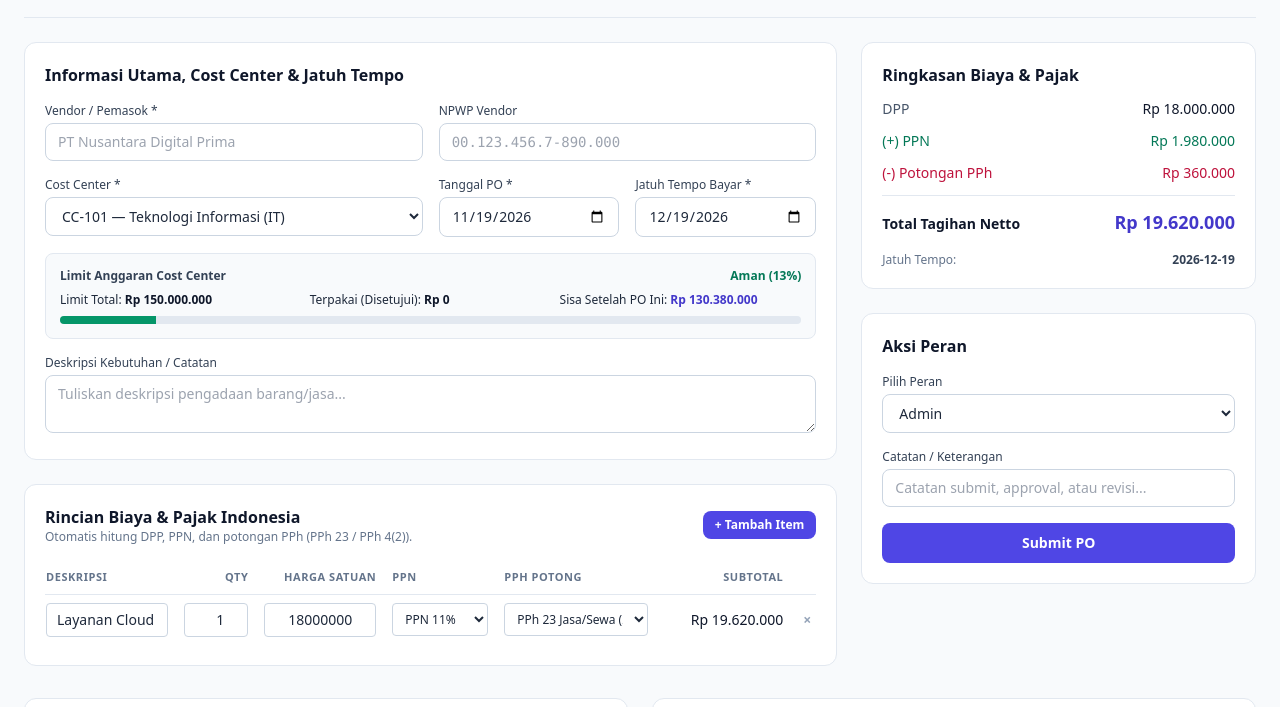
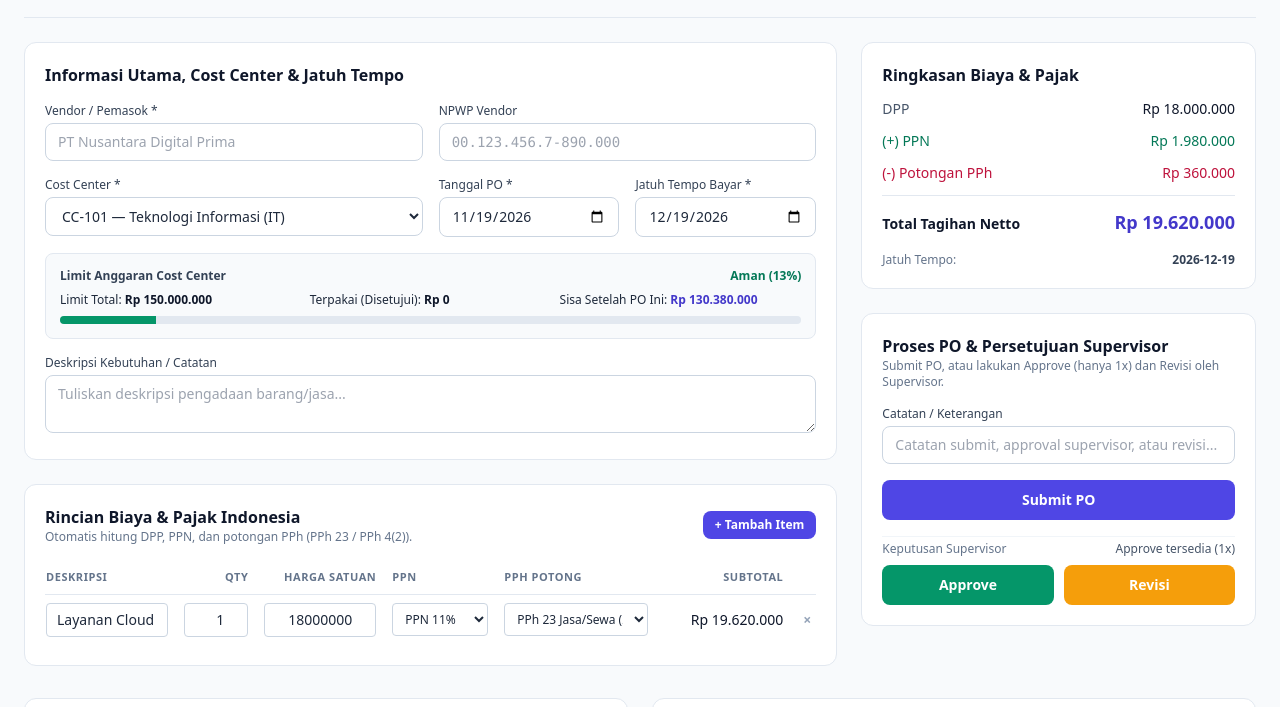
Before and after one commit to chris06373/PembayaranTempo-html, a plain HTML site: page index.html in a window 1280 px wide. Shown: the part 105-812 px from the top of the page. Drawn offline with nearby package versions, Linux system fonts and the light colour scheme.

Commit message:
Update index.html

```diff
--- a/index.html
+++ b/index.html
@@ -26,7 +26,7 @@
             No. PO: <strong id="po-number" class="font-mono text-slate-800">PO-2026-1119-101</strong>
           </span>
           <span id="po-status-badge" class="inline-flex items-center px-2.5 py-0.5 rounded-full text-xs font-semibold bg-amber-100 text-amber-800">
-            Menunggu Keputusan
+            Submitted
           </span>
         </div>
         <h1 class="text-xl sm:text-2xl font-bold text-slate-900 mt-1">Purchase Order (Pesanan Pembelian)</h1>
@@ -147,7 +147,7 @@
         </section>
       </div>
 
-      <!-- Kolom Kanan: Ringkasan Pajak & Aksi Peran -->
+      <!-- Kolom Kanan: Ringkasan Pajak & Tombol Submit / Approve / Revisi -->
       <div class="space-y-6">
         <section class="bg-white border border-slate-200 rounded-xl p-4 sm:p-5 shadow-xs print-card space-y-3">
           <h2 class="text-base font-semibold text-slate-900">Ringkasan Biaya & Pajak</h2>
@@ -173,43 +173,39 @@
           </div>
         </section>
 
-        <!-- Panel Peran: Admin (Submit saja) & Supervisor (Approve / Revisi) -->
+        <!-- Panel Langsung: Submit, Approve (Sekali Saja) & Revisi (Supervisor) -->
         <section class="bg-white border border-slate-200 rounded-xl p-4 sm:p-5 shadow-xs no-print space-y-4">
-          <h2 class="text-base font-semibold text-slate-900">Aksi Peran</h2>
-
           <div>
-            <label class="block text-xs font-medium text-slate-700 mb-1">Pilih Peran</label>
-            <select id="role-select"
-              class="w-full rounded-lg border-slate-300 border px-3 py-2 text-sm bg-white focus:outline-none focus:ring-2 focus:ring-indigo-500">
-              <option value="admin">Admin</option>
-              <option value="supervisor">Supervisor</option>
-            </select>
+            <h2 class="text-base font-semibold text-slate-900">Proses PO & Persetujuan Supervisor</h2>
+            <p class="text-xs text-slate-500">Submit PO, atau lakukan Approve (hanya 1x) dan Revisi oleh Supervisor.</p>
           </div>
 
           <div>
             <label class="block text-xs font-medium text-slate-700 mb-1">Catatan / Keterangan</label>
-            <input type="text" id="action-note" placeholder="Catatan submit, approval, atau revisi..."
+            <input type="text" id="action-note" placeholder="Catatan submit, approval supervisor, atau revisi..."
               class="w-full rounded-lg border-slate-300 border px-3 py-2 text-sm focus:outline-none focus:ring-2 focus:ring-indigo-500" />
           </div>
 
-          <!-- Tombol Khusus Admin: Hanya Submit -->
-          <div id="admin-actions" class="space-y-2">
-            <button type="button" id="btn-admin-submit"
+          <button type="button" id="btn-submit"
             class="w-full py-2.5 px-4 rounded-lg text-sm font-semibold bg-indigo-600 text-white hover:bg-indigo-700 transition">
             Submit PO
           </button>
+
+          <div class="pt-1 border-t border-slate-100 space-y-2">
+            <div class="flex items-center justify-between text-xs text-slate-500">
+              <span>Keputusan Supervisor</span>
+              <span id="approve-lock-info" class="font-medium text-slate-600">Approve tersedia (1x)</span>
             </div>
-
-          <!-- Tombol Khusus Supervisor: Approve & Revisi -->
-          <div id="supervisor-actions" class="hidden grid grid-cols-2 gap-2.5">
+            <div class="grid grid-cols-2 gap-2.5">
               <button type="button" id="btn-sup-approve"
-              class="py-2.5 px-3 rounded-lg text-sm font-semibold bg-emerald-600 text-white hover:bg-emerald-700 transition">
+                class="py-2.5 px-3 rounded-lg text-sm font-semibold bg-emerald-600 text-white hover:bg-emerald-700 disabled:bg-slate-200 disabled:text-slate-400 disabled:cursor-not-allowed transition">
                 Approve
               </button>
               <button type="button" id="btn-sup-revise"
                 class="py-2.5 px-3 rounded-lg text-sm font-semibold bg-amber-500 text-white hover:bg-amber-600 transition">
                 Revisi
               </button>
+            </div>
           </div>
         </section>
       </div>
@@ -262,9 +258,9 @@
 
   <script>
     const STORAGE_KEYS = {
-      POS: 'po_app_v2_pos',
-      LOGS: 'po_app_v2_logs',
-      SEQ: 'po_app_v2_seq'
+      POS: 'po_app_v3_pos',
+      LOGS: 'po_app_v3_logs',
+      SEQ: 'po_app_v3_seq'
     };
 
     const COST_CENTERS = {
@@ -292,13 +288,28 @@
     let logList = loadData(STORAGE_KEYS.LOGS, []);
     let seqNum = loadData(STORAGE_KEYS.SEQ, 101);
     let currentStatus = 'Submitted'; // 'Submitted' | 'Approved' | 'Revisi'
+    let currentApprovedOnce = false;
 
     const tbody = document.getElementById('items-tbody');
+    const btnApprove = document.getElementById('btn-sup-approve');
+    const approveLockInfo = document.getElementById('approve-lock-info');
 
     const generatePoNumber = () => {
       const d = new Date();
       const ymd = `${d.getFullYear()}${String(d.getMonth() + 1).padStart(2, '0')}${String(d.getDate()).padStart(2, '0')}`;
       return `PO-${ymd}-${seqNum}`;
+    };
+
+    const syncApproveButtonState = () => {
+      const alreadyApproved = currentApprovedOnce || currentStatus === 'Approved';
+      btnApprove.disabled = alreadyApproved;
+      if (alreadyApproved) {
+        approveLockInfo.textContent = 'Sudah di-Approve (1x)';
+        approveLockInfo.className = 'font-semibold text-emerald-700';
+      } else {
+        approveLockInfo.textContent = 'Approve tersedia (1x)';
+        approveLockInfo.className = 'font-medium text-slate-600';
+      }
     };
 
     const addLogEntry = ({ poNumber, role, action, note, amount = 0, isApproved = false }) => {
@@ -330,6 +341,7 @@
         badge.className = 'inline-flex items-center px-2.5 py-0.5 rounded-full text-xs font-semibold bg-amber-100 text-amber-800';
         badge.textContent = 'Submitted';
       }
+      syncApproveButtonState();
     };
 
     const addItemRow = (desc = '', qty = 1, price = 0, ppn = 0.11, pph = 0) => {
@@ -450,7 +462,7 @@
       }
     };
 
-    const collectPoPayload = (status) => {
+    const collectPoPayload = (status, approvedOnce) => {
       const totals = getFormTotals();
       return {
         poNumber: document.getElementById('po-number').textContent,
@@ -466,6 +478,7 @@
         pph: totals.pph,
         net: totals.net,
         status,
+        approvedOnce,
         updatedAt: new Date().toLocaleString('id-ID', { dateStyle: 'short', timeStyle: 'short' })
       };
     };
@@ -492,6 +505,7 @@
       document.getElementById('po-date').value = poObj.poDate || '2026-11-19';
       document.getElementById('due-date').value = poObj.dueDate || '2026-12-19';
       document.getElementById('po-notes').value = poObj.notes || '';
+      currentApprovedOnce = Boolean(poObj.approvedOnce || poObj.status === 'Approved');
       setStatusBadge(poObj.status || 'Submitted');
 
       tbody.innerHTML = '';
@@ -509,6 +523,7 @@
       document.getElementById('vendor-npwp').value = '';
       document.getElementById('po-notes').value = '';
       document.getElementById('action-note').value = '';
+      currentApprovedOnce = false;
       setStatusBadge('Submitted');
       tbody.innerHTML = '';
       addItemRow('', 1, 0, 0.11, 0);
@@ -604,26 +619,9 @@
         .join('');
     };
 
-    // Role Switcher: Admin hanya tombol Submit; Supervisor tombol Approve & Revisi
-    const roleSelect = document.getElementById('role-select');
-    const adminActions = document.getElementById('admin-actions');
-    const supervisorActions = document.getElementById('supervisor-actions');
-
-    const syncRoleButtons = () => {
-      if (roleSelect.value === 'supervisor') {
-        adminActions.classList.add('hidden');
-        supervisorActions.classList.remove('hidden');
-      } else {
-        adminActions.classList.remove('hidden');
-        supervisorActions.classList.add('hidden');
-      }
-    };
-
-    roleSelect.addEventListener('change', syncRoleButtons);
-
-    // Admin Submit
-    document.getElementById('btn-admin-submit').addEventListener('click', () => {
-      const poObj = collectPoPayload('Submitted');
+    // Submit PO langsung
+    document.getElementById('btn-submit').addEventListener('click', () => {
+      const poObj = collectPoPayload('Submitted', currentApprovedOnce);
       setStatusBadge('Submitted');
       upsertPo(poObj);
       const note = document.getElementById('action-note').value.trim();
@@ -638,9 +636,14 @@
       document.getElementById('action-note').value = '';
     });
 
-    // Supervisor Approve -> langsung masuk ke Histori Log sebagai PO Disetujui
-    document.getElementById('btn-sup-approve').addEventListener('click', () => {
-      const poObj = collectPoPayload('Approved');
+    // Supervisor Approve -> hanya bisa 1x per PO, langsung masuk ke Histori Log sebagai PO Disetujui
+    btnApprove.addEventListener('click', () => {
+      if (currentApprovedOnce || currentStatus === 'Approved') {
+        syncApproveButtonState();
+        return;
+      }
+      currentApprovedOnce = true;
+      const poObj = collectPoPayload('Approved', true);
       setStatusBadge('Approved');
       upsertPo(poObj);
       const note = document.getElementById('action-note').value.trim();
@@ -657,7 +660,7 @@
 
     // Supervisor Revisi
     document.getElementById('btn-sup-revise').addEventListener('click', () => {
-      const poObj = collectPoPayload('Revisi');
+      const poObj = collectPoPayload('Revisi', currentApprovedOnce);
       setStatusBadge('Revisi');
       upsertPo(poObj);
       const note = document.getElementById('action-note').value.trim();
@@ -684,7 +687,7 @@
     // Inisialisasi awal
     document.getElementById('po-number').textContent = generatePoNumber();
     addItemRow('Layanan Cloud & Lisensi Software', 1, 18000000, 0.11, 0.02);
-    syncRoleButtons();
+    syncApproveButtonState();
     renderPoHistory();
     renderLogHistory();
     calculateAndUpdateBudget();
```
Lines whose indentation alone changed are shown as unchanged.
